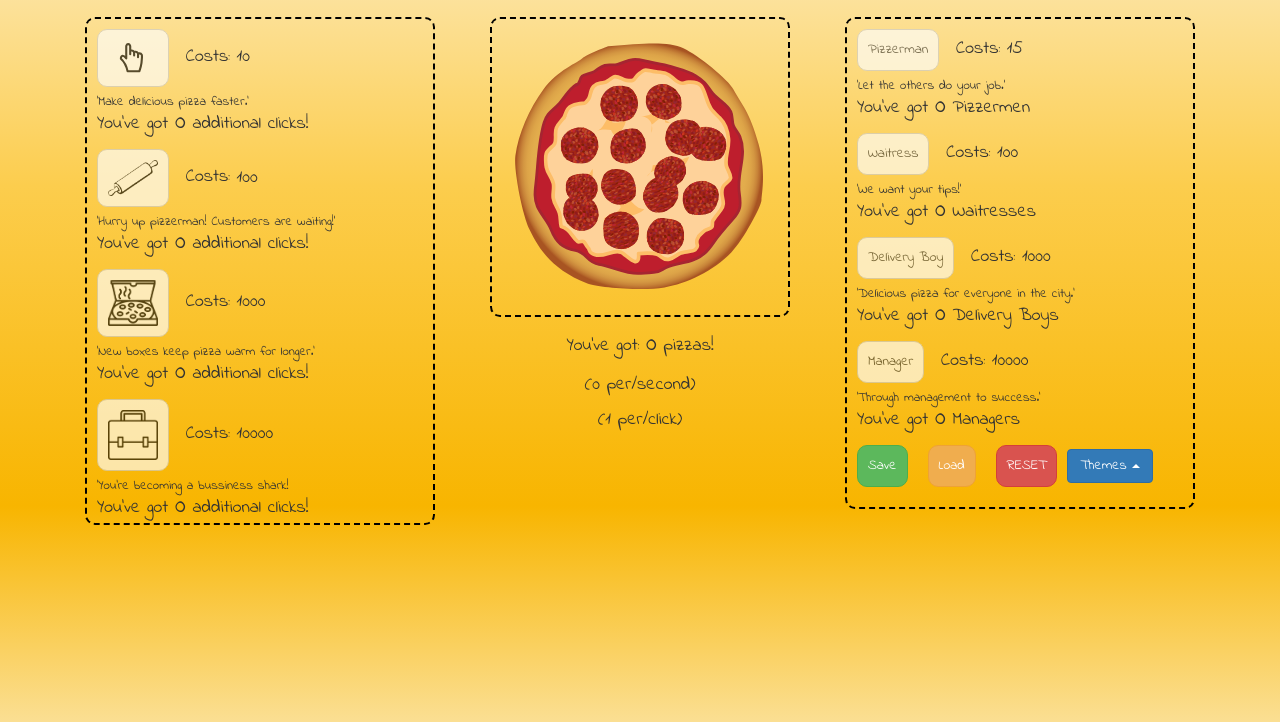
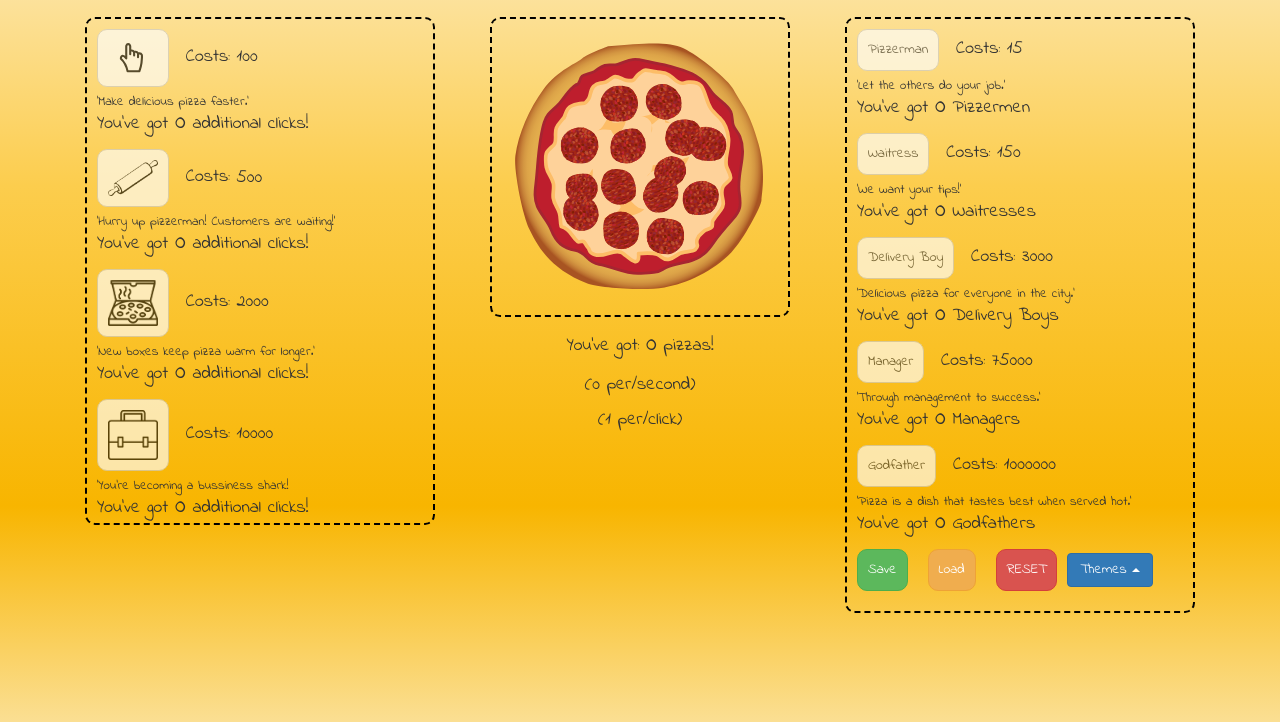
Before and after one commit to arielkuzminski/testowe, a website: page PizzaClicker/index.html in a window 1280 px wide. Shown: the part 78-800 px from the top of the page. Drawn offline with Linux system fonts and the light colour scheme; files whose address does not match are found by name; a web font is replaced by a local one.

Commit message:
PizzaClicker hotfix

```diff
--- a/PizzaClicker/index.html
+++ b/PizzaClicker/index.html
@@ -43,22 +43,22 @@
         <div class="buttons">
             <div class="moreClicks">
                 <div class="moreClick cursor">
-                    <button type="button" class="btn btn-default button upgrades" id="cursor" ><img class="upgradesImages" id="cursor" src="img/cursor.svg"></button> Costs: <span id="cursor-value"></span>
+                    <button type="button" class="btn btn-default button upgrades" id="cursor" ><img class="upgradesImages" src="img/cursor.svg"></button> Costs: <span id="cursor-value"></span>
                     <p class="description">'Make delicious pizza faster.'</p>
                     <p class="upgradeText">You've got <span class='counter' id="cursorCount"></span> additional clicks!</p>
                 </div>
                 <div class="moreClick rollingPin">
-                    <button type="button" class="btn btn-default button upgrades" id="rollingPin" ><img class="upgradesImages" id="rollingPin" src="img/walek.png"></button> Costs: <span id="rollingPin-value"></span>
+                    <button type="button" class="btn btn-default button upgrades" id="rollingPin" ><img class="upgradesImages" src="img/walek.png"></button> Costs: <span id="rollingPin-value"></span>
                     <p class="description">'Hurry up pizzerman! Customers are waiting!'</p>
                     <p class="upgradeText">You've got <span class='counter' id="rollingPinCount"></span> additional clicks!</p>
                 </div>
                 <div class="moreClick pizzaBox">
-                    <button type="button" class="btn btn-default button upgrades" id="pizzaBox" ><img class="upgradesImages" id="pizzaBox" src="img/box.png"></button> Costs: <span id="pizzaBox-value"></span>
+                    <button type="button" class="btn btn-default button upgrades" id="pizzaBox" ><img class="upgradesImages" src="img/box.png"></button> Costs: <span id="pizzaBox-value"></span>
                     <p class="description">'New boxes keep pizza warm for longer.'</p>
                     <p class="upgradeText">You've got <span class='counter' id="pizzaBoxCount"></span> additional clicks!</p>
                 </div>
                 <div class="moreClick briefcase">
-                    <button type="button" class="btn btn-default button upgrades" id="briefcase" ><img class="upgradesImages" id="briefcase" src="img/briefcase.png"></button> Costs: <span id="briefcase-value"></span>
+                    <button type="button" class="btn btn-default button upgrades" id="briefcase" ><img class="upgradesImages" src="img/briefcase.png"></button> Costs: <span id="briefcase-value"></span>
                     <p class="description">'You're becoming a bussiness shark!</p>
                     <p class="upgradeText">You've got <span class='counter' id="briefcaseCount"></span> additional clicks!</p>
                 </div>
@@ -89,6 +89,11 @@
                     <button type="button" class="btn btn-default button upgrades" id="manager" >Manager</button> Costs: <span id="manager-value"></span>
                     <p class="description">'Through management to success.'</p>
                     <p class="upgradeText">You've got <span class='counter' id="managerViewCount"></span> Managers</p>
+                </div>
+                <div class="autoClick godfather">
+                    <button type="button" class="btn btn-default button upgrades" id="godfather" >Godfather</button> Costs: <span id="godfather-value"></span>
+                    <p class="description">'Pizza is a dish that tastes best when served hot.'</p>
+                    <p class="upgradeText">You've got <span class='counter' id="godfatherViewCount"></span> Godfathers</p>
                 </div>
             </div>
             <div class="saveLoadButtons">
--- a/PizzaClicker/js/app.js
+++ b/PizzaClicker/js/app.js
@@ -25,8 +25,8 @@ function PizzaClickerGame() {
             idValue : '#waitress-value',
             idCount : '#waitressViewCount',
             itemCount : 0,
-            currentPrice : 100,
-            basePrice: 100,
+            currentPrice : 150,
+            basePrice: 150,
             bonus : 10
         },
 
@@ -37,9 +37,9 @@ function PizzaClickerGame() {
             idValue : '#deliveryboy-value',
             idCount : '#deliveryboyViewCount',
             itemCount : 0,
-            currentPrice : 1000,
-            basePrice: 1000,
-            bonus : 100
+            currentPrice : 3000,
+            basePrice: 3000,
+            bonus : 200
         },
 
         {
@@ -49,10 +49,22 @@ function PizzaClickerGame() {
             idValue : '#manager-value',
             idCount : '#managerViewCount',
             itemCount : 0,
-            currentPrice : 10000,
-            basePrice: 10000,
-            bonus : 1000
+            currentPrice : 75000,
+            basePrice: 75000,
+            bonus : 5000
         },
+
+        {
+            name : 'godfather',
+            type : 'upgrades',
+            id : '#godfather',
+            idValue : '#godfather-value',
+            idCount : '#godfatherViewCount',
+            itemCount : 0,
+            currentPrice : 1000000,
+            basePrice: 1000000,
+            bonus : 123456
+        }
 
     ];
 
@@ -66,8 +78,8 @@ function PizzaClickerGame() {
             idValue : '#cursor-value',
             idCount : '#cursorCount',
             itemCount : 0,
-            currentPrice : 10,
-            basePrice: 10,
+            currentPrice : 100,
+            basePrice: 100,
             bonus : 1
         },
 
@@ -78,8 +90,8 @@ function PizzaClickerGame() {
             idValue : '#rollingPin-value',
             idCount : '#rollingPinCount',
             itemCount : 0,
-            currentPrice : 100,
-            basePrice: 100,
+            currentPrice : 500,
+            basePrice: 500,
             bonus : 5
         },
 
@@ -90,8 +102,8 @@ function PizzaClickerGame() {
             idValue : '#pizzaBox-value',
             idCount : '#pizzaBoxCount',
             itemCount : 0,
-            currentPrice : 1000,
-            basePrice: 1000,
+            currentPrice : 2000,
+            basePrice: 2000,
             bonus : 20
         },
 
@@ -141,7 +153,7 @@ function PizzaClickerGame() {
                 pizzaCount = pizzaCount - currentUpgrade.currentPrice;                                                  // aktualizujemy nasze 'saldo'
                 booster = booster + currentUpgrade.bonus;                                                         // aktualizujemy liczbę automatycznych kliknięć
                 currentUpgrade.itemCount++;                                                                             // inkrementujemy licznik tego konkretnego ulepszenia
-                currentUpgrade.currentPrice = (currentUpgrade.basePrice * (Math.pow(2, currentUpgrade.itemCount)));  // Pani Partyka byłaby ze mnie dumna...
+                currentUpgrade.currentPrice = (currentUpgrade.basePrice * (Math.pow(1.15, currentUpgrade.itemCount)));  // Pani Partyka byłaby ze mnie dumna...
                 currentUpgrade.currentPrice = Math.round(currentUpgrade.currentPrice);                                  // żeby był int a nie float
 
                 update();
@@ -342,6 +354,10 @@ function PizzaClickerGame() {
             clickUpgrade(upgrades[3]);
         } );
 
+        $( document ).on( 'click', '#godfather', function() {
+            clickUpgrade(upgrades[4]);
+        } );
+
         $( document ).on( 'click', '#cursor', function() {
             clickUpgrade(clickerUpgrades[0]);
         } );
@@ -387,9 +403,22 @@ function PizzaClickerGame() {
 
     };
 
+    // buttony domyślnie ustawione na disabled
+    var disableButtons = function() {
+
+        for(var i = 0; i < upgrades.length; i++) {
+            $(upgrades[i].id).attr("disabled", true);
+        }
+
+        for(var i = 0; i < clickerUpgrades.length; i++) {
+            $(clickerUpgrades[i].id).attr("disabled", true);
+        }
+    };
+
 
     var construct = function() {                                   // konstruktor
         events();
+        disableButtons();
         load();                                                // wczytywanie danych z localStorage po wejściu na stronę - 1000ms / 30fps = 33
         setInterval(update, 500);                             // wywołanie metody aktualizującej dane na stronie co 1 sekundę - 1000ms / 30fps = 33
         setInterval(updateTitle, 500);
@@ -397,7 +426,6 @@ function PizzaClickerGame() {
         setInterval(save, 60000);                              // autozapis co 60 sekund
         setInterval(updateAutoClicks, 1000);                   // TO DO // nie wolno zmieniać wartości, inaczej wszystko się psuje :( :( :(
 
-        $('#pizzerman').attr("disabled", true);                     // buttony domyślnie ustawione na disabled
 
     }
 
```
